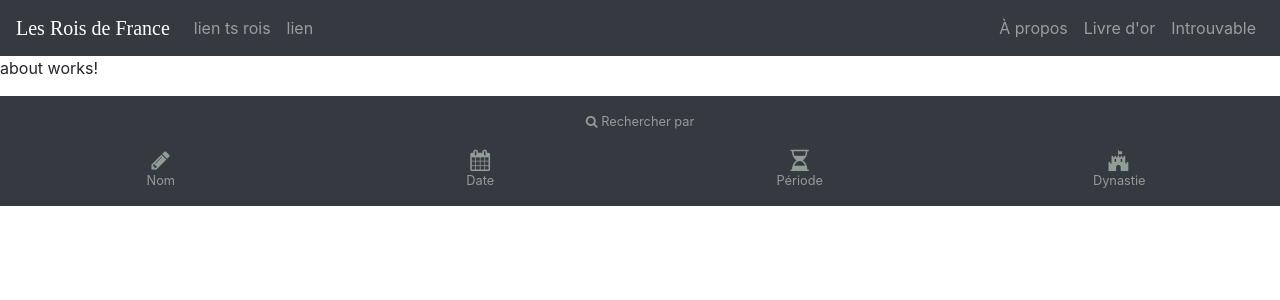
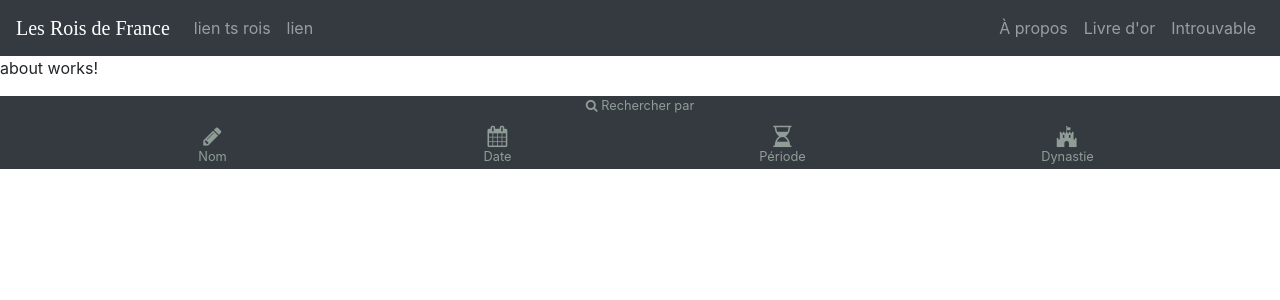
Before and after one commit to lucsimoni/lesroisdefrance, an Angular app: page /a-propos in a window 1280 px wide. Shown: the top 300 px of the page. Built offline with nearby package versions, Linux system fonts and the light colour scheme; a web font is replaced by a local one; what angular-font-awesome would draw is missing.

Commit message:
Améliore le footer

```diff
--- a/src/app/shared/UI/footer-bar/footer-bar.component.html
+++ b/src/app/shared/UI/footer-bar/footer-bar.component.html
@@ -4,8 +4,8 @@
         © 2019 copyright lesroisdefrance.fr
     </div>
     <!-- Footer recherche - sur toutes les pages sauf l'accueil -->
-    <div *ngIf="router.url !== '/'">
-        <div class="footer-search small mb-3">
+    <div *ngIf="router.url !== '/'" class="container">
+        <div class="footer-search small mb-2">
             <i class="fa fa-search"></i>
             Rechercher par
         </div>
--- a/src/app/shared/UI/footer-bar/footer-bar.component.scss
+++ b/src/app/shared/UI/footer-bar/footer-bar.component.scss
@@ -4,5 +4,12 @@ footer {
     left: 0;
     right: 0;
     color: #909d96;
-    padding: 1rem;
+    padding-bottom: 3px;
+    .col-3 {
+        padding-left: 0;
+        padding-right: 0;
+        &:hover {
+            color: white;
+        }
+    }
 }
```
